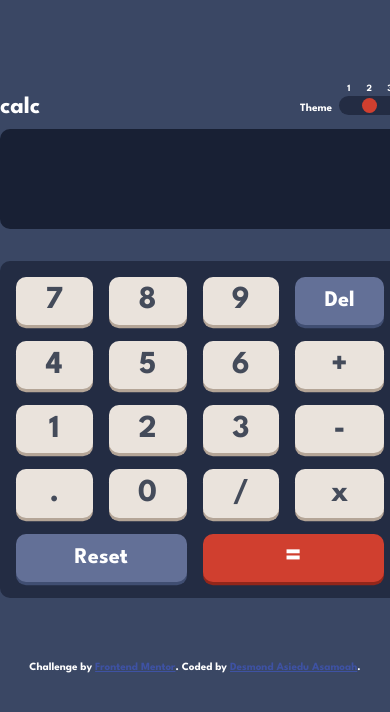
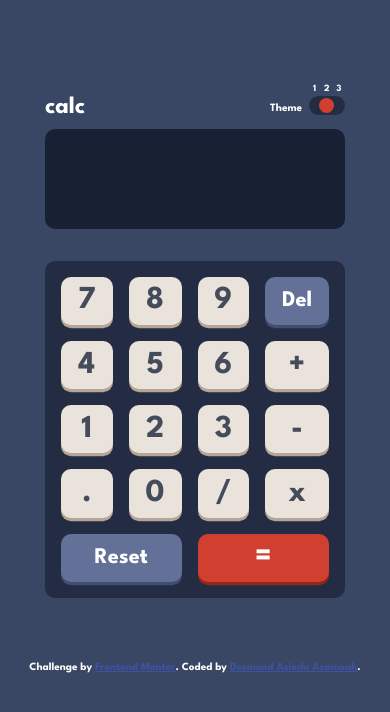
Before and after one commit to black-fsociety/calculator, a plain HTML site: page index.html in a window 390 px wide. Drawn offline with Linux system fonts and the light colour scheme.

Commit message:
Changed the width of the container and also added a media query for mobile version

```diff
--- a/style.css
+++ b/style.css
@@ -35,6 +35,12 @@ body {
 .container {
     width: 400px;
     margin: 0 auto;
+}
+
+@media only screen and (max-width: 500px) {
+    .container {
+        width: 300px;
+    }
 }
 
 .head {
```
